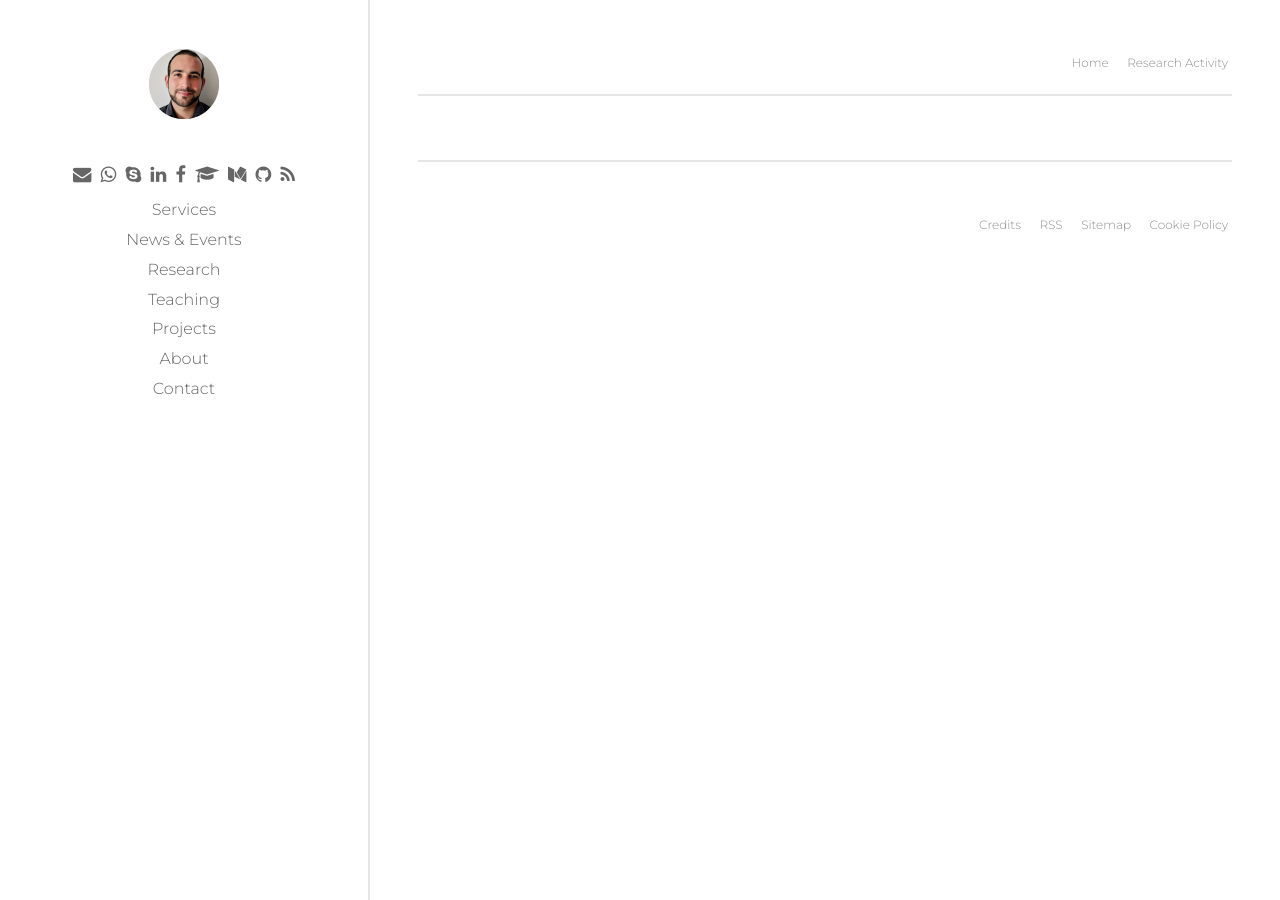
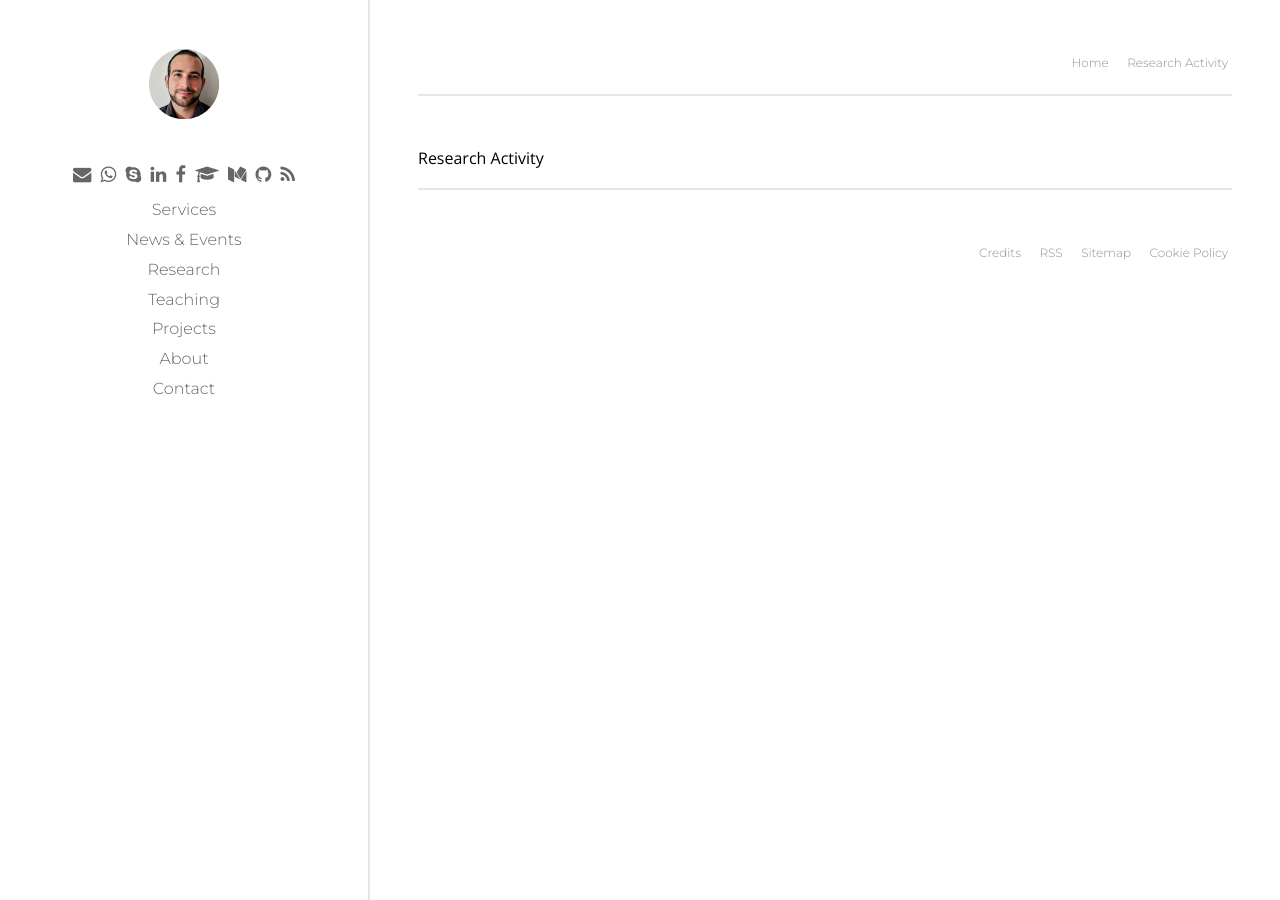
Before and after one commit to p-marco/p-marco.github.io, a Jekyll site: the page built from research.md, in a window 1280 px wide. Built offline with Jekyll 4.4.1, drawn with Linux system fonts in a browser that asks for light colours; our own code applies the rules of GitHub Pages for plain Markdown files.

Commit message:
default layout test

```diff
--- a/research.md
+++ b/research.md
@@ -1,7 +1,10 @@
 ---
 title: Research Activity
+collection: research
+---
 
----
+{{ page.title }}
+
 {% for page in site.collections.research %}
     <article>
       <h2>{{ page.title }}</h2>
```
